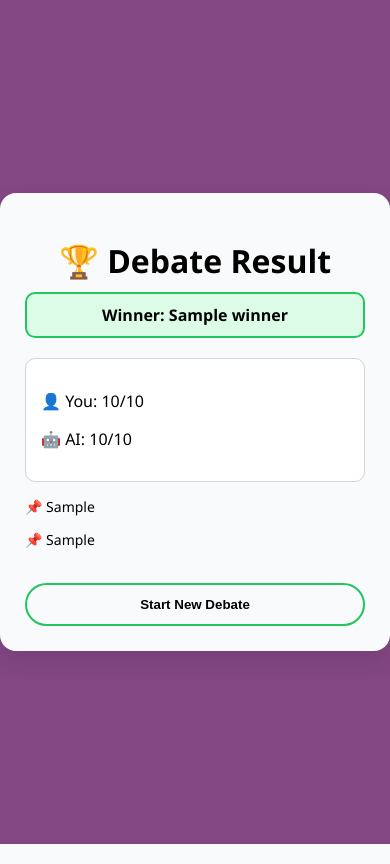
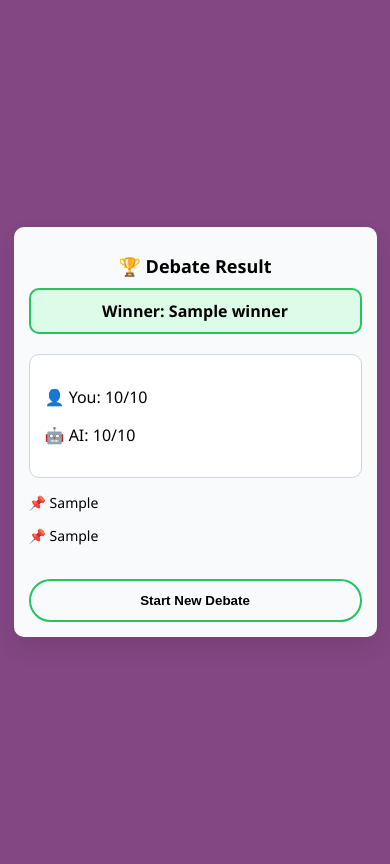
Before and after one commit to Divyanshisri-co/AI-Debate-Trainer, a Django app: template templates/result.html in a window 390 px wide. Run offline with Django 5.2, Linux system fonts and the light colour scheme; the template is opened without the code that fills it: most values are stand-ins (such as "Sample title", 1, 10 or a date in 2020).

Commit message:
Enhance result.html with responsive design
Added viewport meta tag and improved responsiveness.

```diff
--- a/templates/result.html
+++ b/templates/result.html
@@ -2,10 +2,11 @@
 <html>
 <head>
     <title>Result</title>
-
+    <meta name="viewport" content="width=device-width, initial-scale=1.0">
     <style>
 body {
     margin: 0;
+    padding: 10px;
     font-family: 'Segoe UI', sans-serif;
     background: #834784;
     display: flex;
@@ -13,10 +14,14 @@ body {
     align-items: center;
     height: 100vh;
 }
-
+input, select, button {
+    width: 100%;
+    box-sizing: border-box;
+}
 /* MAIN BOX */
 .container {
-    width: 420px;
+     width: 90%;
+    max-width: 500px;
     background: #f9fafb;
     padding: 25px;
     border-radius: 16px;
@@ -69,6 +74,17 @@ h1 {
     transition: 0.3s;
 }
 
+@media (max-width: 480px) {
+    .container {
+        padding: 15px;
+        border-radius: 10px;
+    }
+
+    h1 {
+        font-size: 18px;
+    }
+}
+
 .start-btn:hover {
     background: #22c55e;
     color: white;
```
